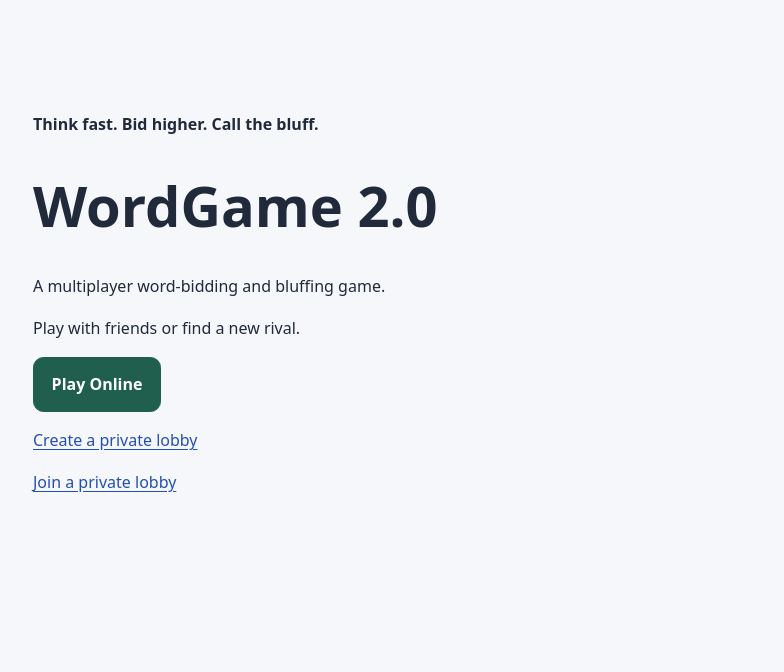
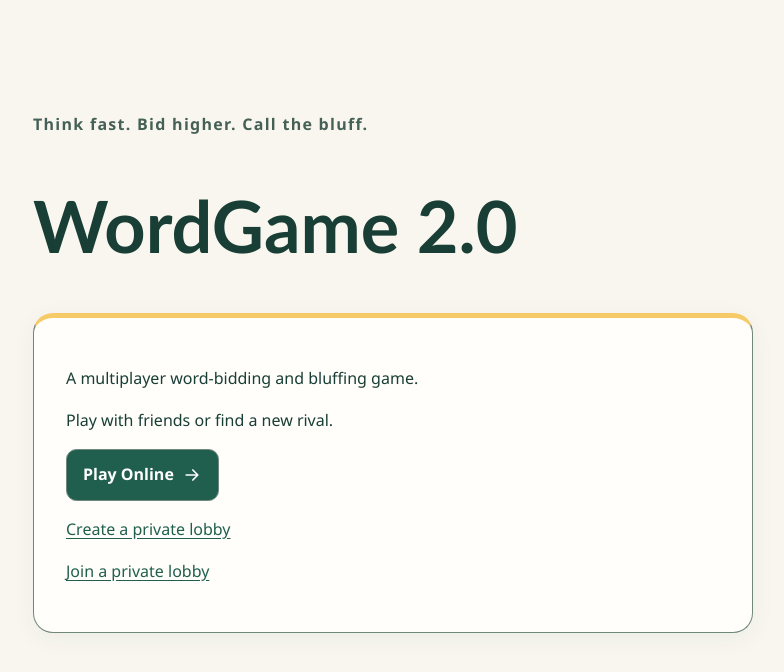
Before and after one commit to joelsjovall/WordGame2.0, a React (Vite) app in the folder frontend/: page / in a window 1280 px wide. Shown: the top 672 px of the page, without its empty margins (247-1031 px from the left). Built offline with nearby package versions, Linux system fonts and the light colour scheme; no server answers.

Commit message:
feat: establish shared visual design system (F043)

```diff
--- /dev/null
+++ b/frontend/src/components/ui.tsx
@@ -0,0 +1,59 @@
+import { useId, type ComponentProps } from 'react'
+
+export function Button({
+  variant = 'primary',
+  busy = false,
+  disabled,
+  children,
+  className = '',
+  type = 'button',
+  ...props
+}: ComponentProps<'button'> & {
+  variant?: 'primary' | 'secondary' | 'danger'
+  busy?: boolean
+}) {
+  return (
+    <button
+      {...props}
+      type={type}
+      className={`wg-button ${className}`}
+      data-variant={variant}
+      disabled={disabled || busy}
+      aria-busy={busy || undefined}
+    >
+      {busy && <span className="wg-spinner" aria-hidden="true" />}
+      {children}
+    </button>
+  )
+}
+
+export function Card({ className = '', ...props }: ComponentProps<'section'>) {
+  return <section {...props} className={`wg-card ${className}`} />
+}
+
+export function Badge({
+  tone = 'primary',
+  className = '',
+  ...props
+}: ComponentProps<'span'> & {
+  tone?: 'primary' | 'success' | 'warning' | 'error'
+}) {
+  return (
+    <span {...props} className={`wg-badge ${className}`} data-tone={tone} />
+  )
+}
+
+export function TextField({
+  label,
+  id,
+  ...props
+}: ComponentProps<'input'> & { label: string }) {
+  const generatedId = useId()
+  const fieldId = id ?? generatedId
+  return (
+    <>
+      <label htmlFor={fieldId}>{label}</label>
+      <input {...props} id={fieldId} />
+    </>
+  )
+}
--- a/frontend/src/features/matchmaking/matchmaking.css
+++ b/frontend/src/features/matchmaking/matchmaking.css
@@ -1,14 +1,14 @@
 .online-page {
-  --online-ink: #193e36;
-  --online-green: #205f4e;
-  max-width: 68rem;
+  --online-ink: var(--color-ink);
+  --online-green: var(--color-primary);
+  max-width: var(--content-width);
   color: var(--online-ink);
   padding-top: 1.25rem;
 }
 .online-back {
   display: inline-flex;
   align-items: center;
-  min-height: 44px;
+  min-height: var(--control-height);
   color: inherit;
   font-weight: 650;
 }
@@ -30,16 +30,16 @@
 }
 .online-layout {
   display: grid;
-  gap: 1.5rem;
+  gap: var(--space-5);
   align-items: start;
 }
 .online-card {
   padding: clamp(1.3rem, 4vw, 2.5rem);
-  border: 1px solid #cbd9cf;
-  border-radius: 1.5rem;
-  background: #fffefa;
+  border: 1px solid var(--color-line);
+  border-radius: var(--radius-card);
+  background: var(--color-surface);
   min-width: 0;
-  box-shadow: 0 10px 30px #193e3608;
+  box-shadow: var(--shadow-card);
 }
 .online-card h2 {
   font-size: clamp(1.5rem, 4vw, 2rem);
@@ -47,7 +47,7 @@
   margin: 0.7rem 0 1rem;
 }
 .online-card p {
-  color: #456056;
+  color: var(--color-muted);
 }
 .online-card form {
   display: grid;
@@ -59,44 +59,32 @@
 .online-card input {
   width: 100%;
   min-width: 0;
-  min-height: 48px;
+  min-height: var(--control-height);
   padding: 0.85rem;
-  border: 1px solid #809a8b;
-  border-radius: 0.65rem;
+  border: 1px solid var(--color-line);
+  border-radius: var(--radius-control);
   font: inherit;
-  background: white;
+  background: var(--color-surface);
   color: inherit;
 }
-.online-card button,
-.home-online {
-  min-height: 48px;
+.online-card button {
+  min-height: var(--control-height);
   padding: 0.85rem 1.1rem;
-  border: 1px solid #809a8b;
-  border-radius: 0.65rem;
+  border: 1px solid var(--color-line);
+  border-radius: var(--radius-control);
   font: inherit;
   font-weight: 650;
   cursor: pointer;
   background: transparent;
   color: inherit;
 }
-.online-card button.online-primary,
-.home-online {
-  background: #205f4e;
-  color: #fff;
-  border-color: #205f4e;
-}
-.home-online {
-  display: inline-flex;
-  align-items: center;
-  justify-content: center;
-  text-decoration: none;
-}
-.online-card button:disabled {
-  opacity: 0.5;
-  cursor: default;
+.online-card button.online-primary {
+  background: var(--color-primary);
+  color: var(--color-on-primary);
+  border-color: var(--color-primary);
 }
 .online-page :focus-visible {
-  outline: 3px solid #d58a2f;
+  outline: 3px solid var(--color-focus);
   outline-offset: 4px;
 }
 .online-card .online-note {
@@ -104,8 +92,8 @@
   margin-bottom: 0;
 }
 .online-guide {
-  border-radius: 1.5rem;
-  background: #eaf0e5;
+  border-radius: var(--radius-card);
+  background: var(--color-subtle);
   padding: 1.5rem;
   min-width: 0;
 }
@@ -124,11 +112,11 @@
   display: block;
   line-height: 1.6;
   margin-top: 0.25rem;
-  color: #456056;
+  color: var(--color-muted);
 }
 .online-guide a {
   display: inline-flex;
-  min-height: 44px;
+  min-height: var(--control-height);
   align-items: center;
   color: inherit;
   font-weight: 600;
@@ -137,7 +125,7 @@
 .online-actions {
   display: flex;
   flex-wrap: wrap;
-  gap: 0.75rem;
+  gap: var(--space-3);
 }
 .online-actions button {
   flex: 1 1 9rem;
@@ -151,9 +139,9 @@
   justify-items: center;
   gap: 0.65rem;
   text-align: center;
-  background: #edf3ea;
+  background: var(--color-subtle);
   padding: 1.5rem;
-  border-radius: 1rem;
+  border-radius: var(--radius-card);
 }
 .online-opponent strong {
   max-width: 100%;
@@ -168,9 +156,9 @@
   place-items: center;
   width: 64px;
   height: 64px;
-  border-radius: 50%;
-  background: #205f4e;
-  color: white;
+  border-radius: var(--radius-pill);
+  background: var(--color-primary);
+  color: var(--color-on-primary);
   font-weight: 700;
   font-size: 1.5rem;
 }
@@ -188,16 +176,16 @@
   content: '';
   position: absolute;
   inset: 0;
-  border: 3px solid #d5e3d6;
-  border-top-color: #205f4e;
-  border-radius: 50%;
+  border: 3px solid var(--color-line);
+  border-top-color: var(--color-primary);
+  border-radius: var(--radius-pill);
   animation: online-search 1.5s linear infinite;
 }
 .online-error {
-  color: #8d2825;
-  background: #fff0ea;
+  color: var(--color-error);
+  background: var(--color-error-soft);
   padding: 1rem;
-  border-radius: 0.65rem;
+  border-radius: var(--radius-control);
   overflow-wrap: anywhere;
 }
 @keyframes online-search {
--- a/frontend/src/pages/HomePage.tsx
+++ b/frontend/src/pages/HomePage.tsx
@@ -1,13 +1,17 @@
 export function HomePage() {
   return (
-    <main className="page">
+    <main className="page home-page">
       <p className="eyebrow">Think fast. Bid higher. Call the bluff.</p>
       <h1>WordGame 2.0</h1>
+      <Card>
         <p>A multiplayer word-bidding and bluffing game.</p>
         <p>Play with friends or find a new rival.</p>
         <p>
-        <Link className="home-online" to="/online">
+          <Link className="wg-button" data-variant="primary" to="/online">
             Play Online
+            <svg className="wg-icon" viewBox="0 0 24 24" aria-hidden="true">
+              <path d="M5 12h14m-6-6 6 6-6 6" />
+            </svg>
           </Link>
         </p>
         <p>
@@ -16,7 +20,9 @@ export function HomePage() {
         <p>
           <Link to="/join">Join a private lobby</Link>
         </p>
+      </Card>
     </main>
   )
 }
 import { Link } from 'react-router'
+import { Card } from '../components/ui.tsx'
--- /dev/null
+++ b/frontend/src/styles/controls.css
@@ -0,0 +1,160 @@
+button,
+.wg-button,
+input,
+select,
+textarea {
+  font: inherit;
+  min-height: var(--control-height);
+  border: 1px solid var(--color-line);
+  border-radius: var(--radius-control);
+  padding: var(--space-3) var(--space-4);
+}
+button,
+.wg-button {
+  display: inline-flex;
+  gap: var(--space-2);
+  align-items: center;
+  justify-content: center;
+  background: var(--color-primary);
+  color: var(--color-on-primary);
+  font-weight: 700;
+  cursor: pointer;
+  text-decoration: none;
+  transition:
+    transform var(--duration-fast) var(--ease-standard),
+    box-shadow var(--duration-fast) var(--ease-standard);
+}
+:root .wg-button[data-variant='primary'] {
+  background: var(--color-primary);
+  color: var(--color-on-primary);
+}
+:root .wg-button[data-variant='secondary'] {
+  background: var(--color-secondary);
+  color: var(--color-on-secondary);
+}
+:root .wg-button[data-variant='danger'] {
+  background: var(--color-error);
+  color: var(--color-on-primary);
+}
+:root button:disabled {
+  opacity: 0.6;
+  cursor: not-allowed;
+  box-shadow: none;
+}
+:root button[aria-busy='true'] {
+  cursor: progress;
+}
+:root button:not(:disabled):active,
+:root button:not(:disabled):hover:active,
+:root .wg-button:active,
+:root .wg-button:hover:active {
+  transform: translateY(1px);
+  box-shadow: none;
+}
+@media (hover: hover) {
+  :root .wg-button[data-variant='primary']:not(:disabled):hover {
+    background: var(--color-primary-hover);
+  }
+  :root button:not(:disabled):hover,
+  :root .wg-button:hover {
+    transform: translateY(-1px);
+    box-shadow: var(--shadow-raised);
+  }
+}
+:root :is(button, a, input, textarea, select, summary):focus-visible {
+  outline: 3px solid var(--color-focus);
+  outline-offset: 4px;
+}
+input,
+select,
+textarea {
+  color: var(--color-ink);
+  background: var(--color-surface);
+  max-width: 100%;
+}
+input[type='checkbox'],
+input[type='radio'] {
+  accent-color: var(--color-primary);
+  min-width: 1.25rem;
+  min-height: 1.25rem;
+}
+:root input[aria-invalid='true'] {
+  border: 2px solid var(--color-error);
+}
+.wg-card,
+dialog {
+  padding: clamp(var(--space-4), 4vw, var(--space-6));
+  border: 1px solid var(--color-line);
+  border-radius: var(--radius-card);
+  background: var(--color-surface);
+  color: var(--color-ink);
+  box-shadow: var(--shadow-card);
+  min-width: 0;
+}
+dialog {
+  width: min(32rem, calc(100% - 2rem));
+  max-height: calc(100dvh - 2rem);
+  overflow: auto;
+}
+dialog::backdrop {
+  background: var(--color-backdrop);
+}
+.wg-badge {
+  display: inline-flex;
+  align-items: center;
+  gap: var(--space-1);
+  border-radius: var(--radius-pill);
+  padding: var(--space-1) var(--space-3);
+  font-size: var(--text-sm);
+  font-weight: 700;
+  background: var(--color-subtle);
+  color: var(--color-primary);
+}
+.wg-badge[data-tone='success'] {
+  background: var(--color-success-soft);
+  color: var(--color-success);
+}
+.wg-badge[data-tone='warning'] {
+  background: var(--color-warning-soft);
+  color: var(--color-warning);
+}
+.wg-badge[data-tone='error'] {
+  background: var(--color-error-soft);
+  color: var(--color-error);
+}
+.wg-spinner {
+  width: 1em;
+  height: 1em;
+  border: 2px solid currentColor;
+  border-right-color: transparent;
+  border-radius: 50%;
+  animation: wg-spin 1s linear infinite;
+}
+.wg-icon {
+  width: 1.25em;
+  height: 1.25em;
+  fill: none;
+  stroke: currentColor;
+  stroke-width: 2;
+  stroke-linecap: round;
+  stroke-linejoin: round;
+  flex-shrink: 0;
+}
+@keyframes wg-spin {
+  to {
+    transform: rotate(360deg);
+  }
+}
+@media (prefers-reduced-motion: reduce) {
+  *,
+  *::before,
+  *::after {
+    animation: none !important;
+    transition: none !important;
+    scroll-behavior: auto !important;
+  }
+  :root button,
+  :root .wg-button {
+    transform: none;
+  }
+}
--- a/frontend/src/styles/global.css
+++ b/frontend/src/styles/global.css
@@ -1,7 +1,10 @@
+@import './tokens.css';
+@import './controls.css';
+
 :root {
-  font-family: system-ui, sans-serif;
-  color: #202a3b;
-  background: #f5f7fb;
+  font-family: var(--font-body);
+  color: var(--color-ink);
+  background: var(--color-page);
   font-synthesis: none;
   text-rendering: optimizeLegibility;
   -webkit-font-smoothing: antialiased;
@@ -14,6 +17,7 @@
 body {
   margin: 0;
   min-width: 320px;
+  line-height: 1.5;
 }
 
 .page {
@@ -23,7 +27,8 @@ body {
 }
 
 h1 {
-  font-size: clamp(2rem, 8vw, 3.5rem);
+  font-family: var(--font-display);
+  font-size: var(--text-title);
   line-height: 1.1;
   overflow-wrap: anywhere;
 }
@@ -33,9 +38,19 @@ p {
 }
 .eyebrow {
   font-weight: 600;
+  color: var(--color-muted);
+  letter-spacing: 0.08em;
+}
+h2,
+h3 {
+  font-family: var(--font-display);
+  line-height: 1.25;
+}
+.home-page .wg-card {
+  border-top: 5px solid var(--color-secondary);
 }
 a {
-  color: #244fb3;
+  color: var(--color-primary);
   text-underline-offset: 0.2em;
 }
 a:focus-visible {
--- /dev/null
+++ b/frontend/src/styles/tokens.css
@@ -0,0 +1,46 @@
+:root {
+  color-scheme: light;
+  --color-ink: #193e36;
+  --color-muted: #456056;
+  --color-page: #f8f6ef;
+  --color-surface: #fffefa;
+  --color-subtle: #edf3ea;
+  --color-line: #72877c;
+  --color-primary: #205f4e;
+  --color-primary-hover: #164535;
+  --color-on-primary: #ffffff;
+  --color-secondary: #f5ca67;
+  --color-on-secondary: #49330d;
+  --color-success: #216149;
+  --color-success-soft: #e8f3eb;
+  --color-warning: #795323;
+  --color-warning-soft: #fff3da;
+  --color-error: #9b2927;
+  --color-error-soft: #fff0ea;
+  --color-focus: #205f4e;
+  --color-backdrop: #102b25b3;
+  --font-body: ui-rounded, 'Segoe UI', system-ui, sans-serif;
+  --font-display: 'Trebuchet MS', ui-rounded, system-ui, sans-serif;
+  --font-mono: ui-monospace, monospace;
+  --text-sm: 0.875rem;
+  --text-base: 1rem;
+  --text-lg: 1.25rem;
+  --text-title: clamp(2rem, 7vw, 4.5rem);
+  --space-1: 0.25rem;
+  --space-2: 0.5rem;
+  --space-3: 0.75rem;
+  --space-4: 1rem;
+  --space-5: 1.5rem;
+  --space-6: 2rem;
+  --space-7: 3rem;
+  --radius-control: 0.65rem;
+  --radius-card: 1.25rem;
+  --radius-pill: 999px;
+  --shadow-card: 0 6px 24px #193e360d;
+  --shadow-raised: 0 10px 30px #193e361a;
+  --duration-fast: 140ms;
+  --duration-normal: 220ms;
+  --ease-standard: cubic-bezier(0.2, 0, 0, 1);
+  --control-height: 3rem;
+  --content-width: 68rem;
+}
```
Also changed, not shown: frontend/src/features/lobby/lobby.css (+18 -22 lines), frontend/src/features/lobby/party-lobby.css (+50 -54 lines), frontend/src/features/matchmaking/MatchFound.tsx (+10 -5 lines), frontend/src/features/matchmaking/MatchmakingPanel.tsx (+7 -4 lines), 4 other files (tests, documents, lock files or other folders). Lines whose indentation alone changed are shown as unchanged.
